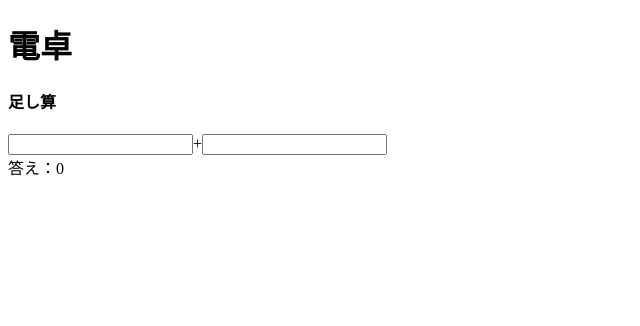
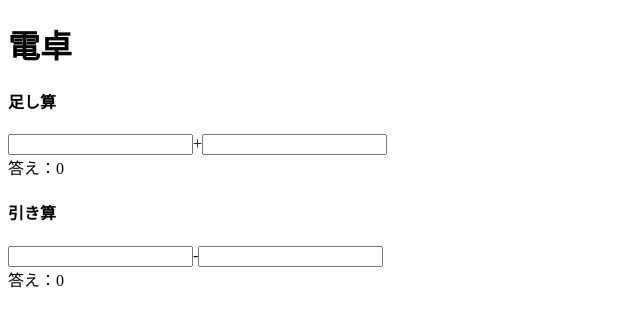
Before and after one commit to snow-saboten/calc, a React (Create React App) app: page / in a window 1280 px wide. Shown: the top 326 px of the page, without its empty margins (0-640 px from the left). Built offline with nearby package versions, Linux system fonts and the light colour scheme.

Commit message:
引き算機能の追加と少し修正

```diff
--- a/src/App.js
+++ b/src/App.js
@@ -1,8 +1,14 @@
 import {Plus} from './Plus.js';
+import {Minus} from './Minus.js'
 
 function App() {
   return (
-   <Plus/>
+    <>
+      <h1>電卓</h1>
+      <Plus/>
+      <Minus/>
+    </>
+
   );
 }
 
--- /dev/null
+++ b/src/Minus.js
@@ -0,0 +1,16 @@
+import {useState} from 'react';
+
+export const Minus = () => {
+    const [left, setLeft] = useState('');
+    const [right, setRight] = useState('');
+
+    return (
+        <>
+        <div>
+          <h4>引き算</h4>
+          <input type='number' onChange={(event) => setLeft(event.target.value)}></input>-<input type='number' onChange={(event) => setRight(event.target.value)}></input><br></br>
+          答え：{Number(left) - Number(right)}
+        </div>
+      </>
+    )
+}
--- a/src/Plus.js
+++ b/src/Plus.js
@@ -6,7 +6,6 @@ export const Plus = () => {
 
     return (
         <>
-        <h1>電卓</h1>
         <div>
           <h4>足し算</h4>
           <input type='number' onChange={(event) => setLeft(event.target.value)}></input>+<input type='number' onChange={(event) => setRight(event.target.value)}></input><br></br>
```
